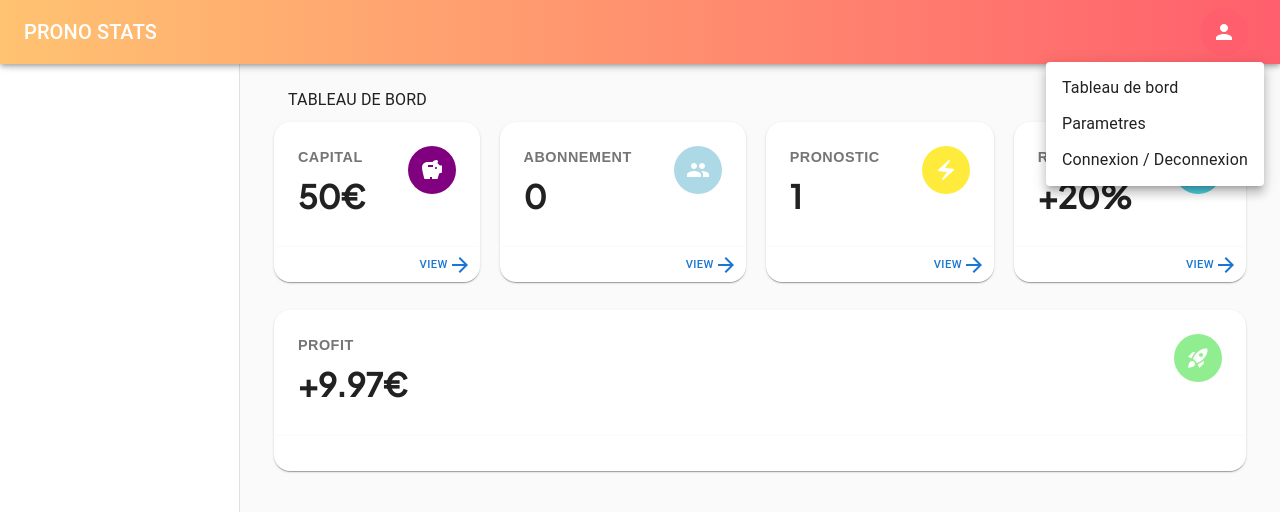
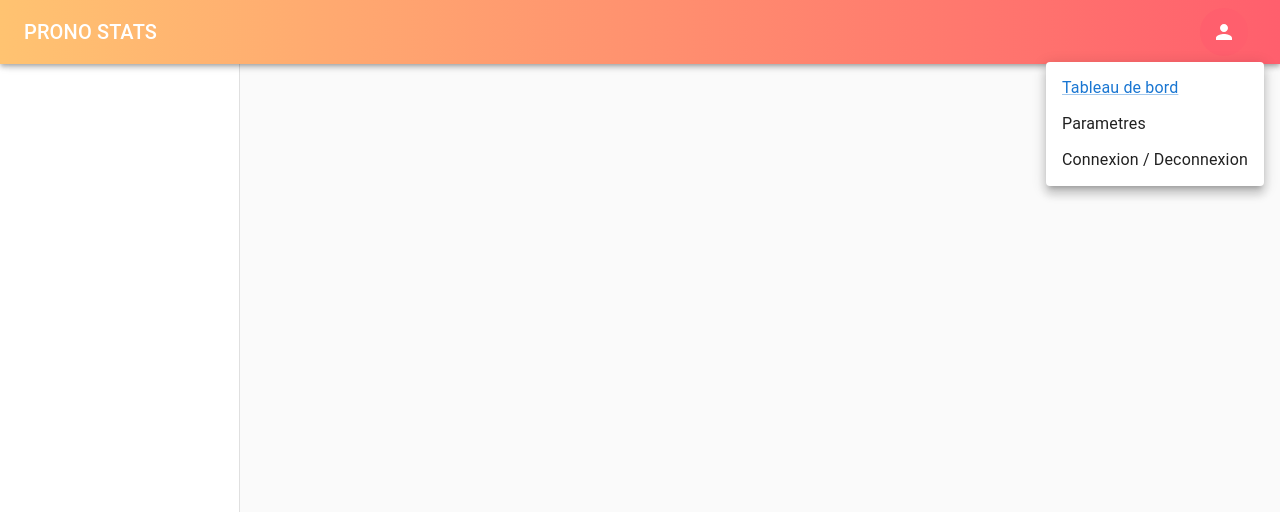
Before and after one commit to dpinard/dpinard, a React (Create React App) app in the folder testproject/: page / in a window 1280 px wide. Both pictures are taken after a click on the button 1224 px from the left and 32 px from the top of the page. Shown: the top 512 px of the page. Built offline with nearby package versions, Linux system fonts and the light colour scheme.

Commit message:
struct add router

```diff
--- a/testproject/package.json
+++ b/testproject/package.json
@@ -14,6 +14,7 @@
     "@testing-library/user-event": "^13.5.0",
     "react": "^18.2.0",
     "react-dom": "^18.2.0",
+    "react-router-dom": "^6.11.2",
     "react-scripts": "5.0.1",
     "web-vitals": "^2.1.4"
   },
--- a/testproject/src/App.js
+++ b/testproject/src/App.js
@@ -8,6 +8,9 @@ import {Box} from '@mui/material';
 import CssBaseline from '@mui/material/CssBaseline';
 import Grid from '@mui/material/Grid';
 import logo from './logo.svg';
+
+import { BrowserRouter as Router, Routes, Route} from 'react-router-dom';
+import Settings from './components/settings';
 
 function App() {
   return (
@@ -22,8 +25,14 @@ function App() {
 {/* appbar */}
       <Navbar/>
       <Box component="main" sx={{ flexGrow:1, p:3}}>
+        <Router>
+          <Routes>
+            <Route path="/" element={<Settings/>}/>
+            <Route path="/dashboard" element={<Dashboard/>}/>
+          </Routes>
+        </Router>
 {/* dashboard */}
-        <Dashboard/>
+        {/* <Dashboard/> */}
       </Box>
     </Box>
 
--- a/testproject/src/components/menunavbar.js
+++ b/testproject/src/components/menunavbar.js
@@ -4,7 +4,7 @@ import Menu from '@mui/material/Menu';
 import MenuItem from '@mui/material/MenuItem';
 import Avatar from '@mui/material/Avatar';
 import PersonIcon from '@mui/icons-material/Person';
-
+import { Link } from '@mui/material';
 
 export default function BasicMenu() {
   const [anchorEl, setAnchorEl] = React.useState(null);
@@ -39,7 +39,9 @@ export default function BasicMenu() {
           'aria-labelledby': 'basic-button',
         }}
       >
-        <MenuItem onClick={handleClose}>Tableau de bord</MenuItem>
+        <MenuItem onClick={handleClose}>
+            <Link href='/'>Tableau de bord</Link>
+        </MenuItem>
         <MenuItem onClick={handleClose}>Parametres</MenuItem>
         <MenuItem onClick={handleClose}>Connexion / Deconnexion</MenuItem>
       </Menu>
--- /dev/null
+++ b/testproject/src/components/settings.js
@@ -0,0 +1,9 @@
+import * as React from 'react';
+
+export default function Settings () {
+    return (
+        <div>
+            Yo
+        </div>
+    );
+}
```
Also changed, not shown: 1 other file (tests, documents, lock files or other folders).
